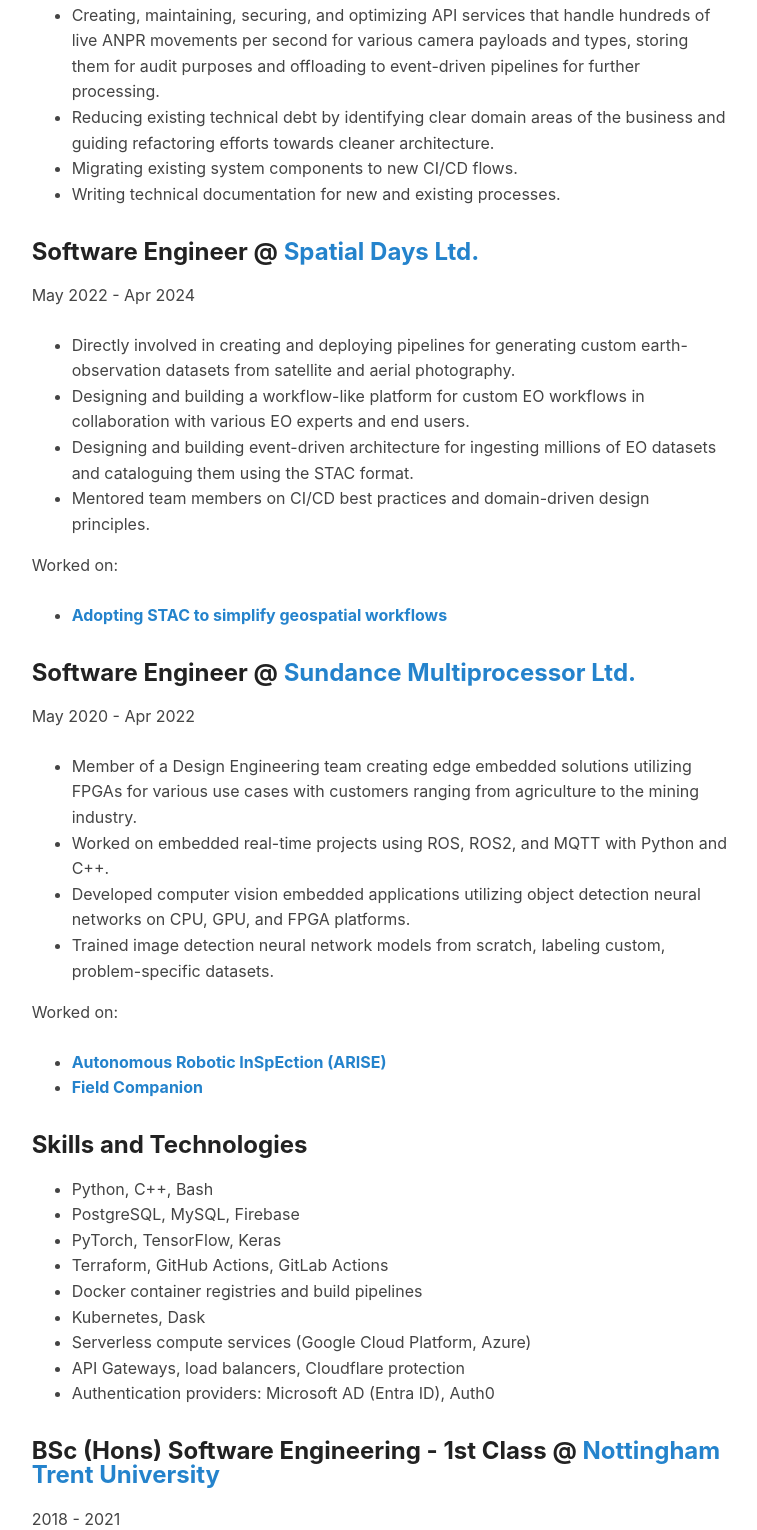
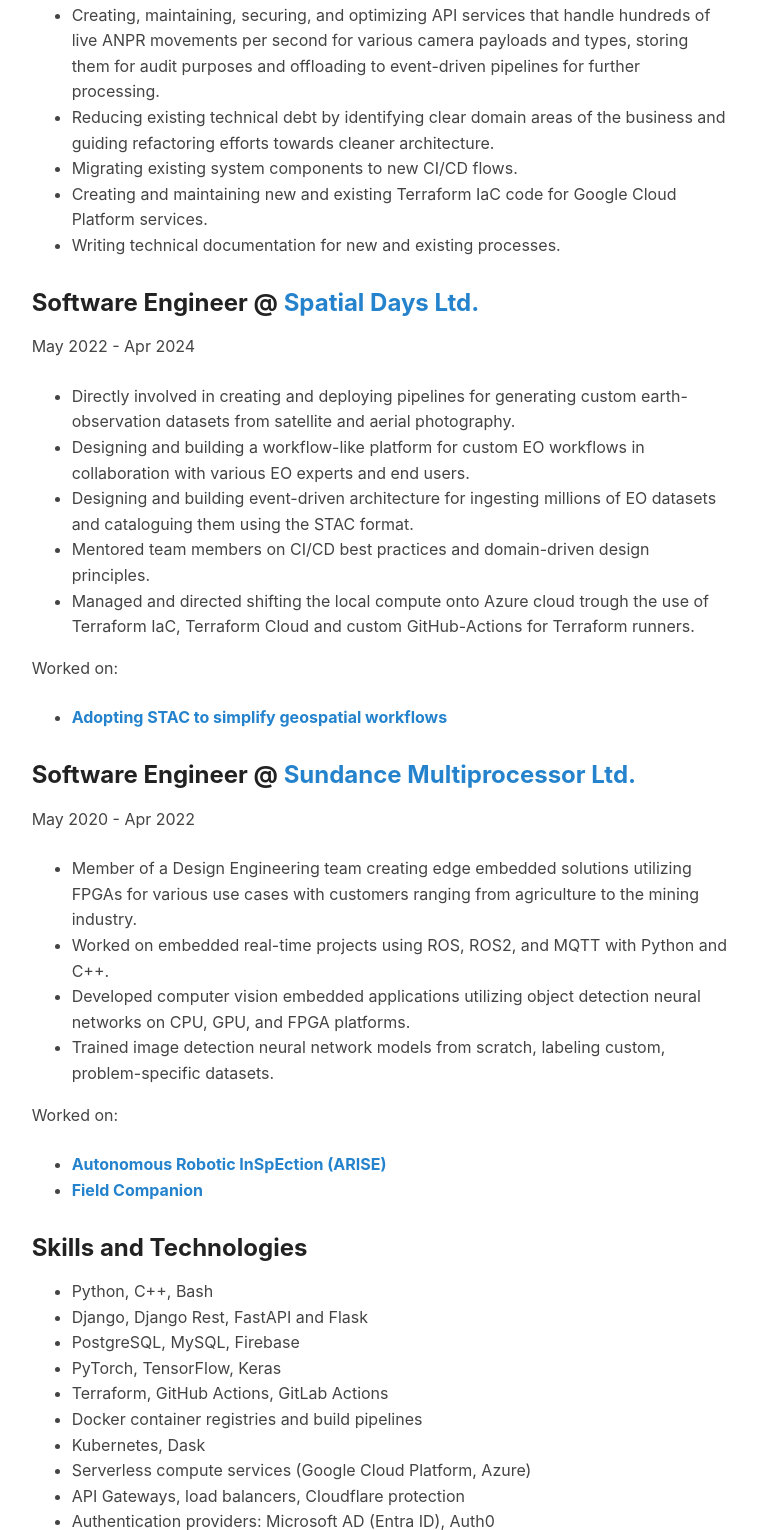
Before and after one commit to ivica3730k/ivica3730k.github.io, a plain HTML site: page index.html in a window 1280 px wide. Shown: the part 380-1910 px from the top of the page, without its empty margins (259-1016 px from the left). Drawn offline with Linux system fonts and the light colour scheme.

Commit message:
Update index.html

```diff
--- a/index.html
+++ b/index.html
@@ -487,6 +487,7 @@
 <li>Creating, maintaining, securing, and optimizing API services that handle hundreds of live ANPR movements per second for various camera payloads and types, storing them for audit purposes and offloading to event-driven pipelines for further processing.</li>
 <li>Reducing existing technical debt by identifying clear domain areas of the business and guiding refactoring efforts towards cleaner architecture.</li>
 <li>Migrating existing system components to new CI/CD flows.</li>
+<li>Creating and maintaining new and existing Terraform IaC code for Google Cloud Platform services.</li>
 <li>Writing technical documentation for new and existing processes.</li>
 </ul>
 <h2 id="software-engineer-%40-spatial-days-ltd.">Software Engineer @ <a href="https://www.spatialdays.com">Spatial Days Ltd.</a> <a class="heading-anchor-permalink" href="#software-engineer-%40-spatial-days-ltd.">#</a></h2>
@@ -496,6 +497,7 @@
 <li>Designing and building a workflow-like platform for custom EO workflows in collaboration with various EO experts and end users.</li>
 <li>Designing and building event-driven architecture for ingesting millions of EO datasets and cataloguing them using the STAC format.</li>
 <li>Mentored team members on CI/CD best practices and domain-driven design principles.</li>
+<li>Managed and directed shifting the local compute onto Azure cloud trough the use of Terraform IaC, Terraform Cloud and custom GitHub-Actions for Terraform runners.</li>
 </ul>
 <p>Worked on:</p>
 <ul>
@@ -517,6 +519,7 @@
 <h2 id="skills-and-technologies">Skills and Technologies <a class="heading-anchor-permalink" href="#skills-and-technologies">#</a></h2>
 <ul>
 <li>Python, C++, Bash</li>
+<li>Django, Django Rest, FastAPI and Flask</li>
 <li>PostgreSQL, MySQL, Firebase</li>
 <li>PyTorch, TensorFlow, Keras</li>
 <li>Terraform, GitHub Actions, GitLab Actions</li>
```
